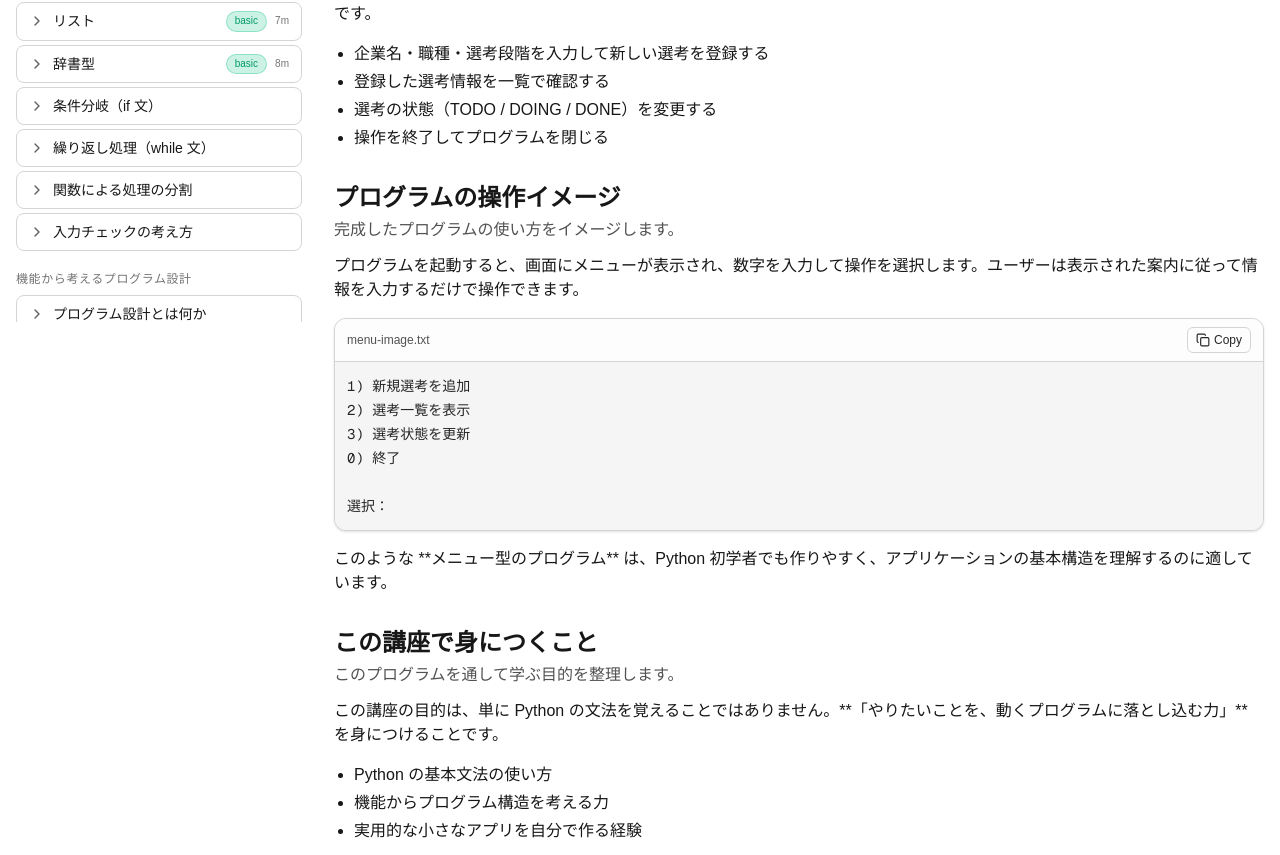
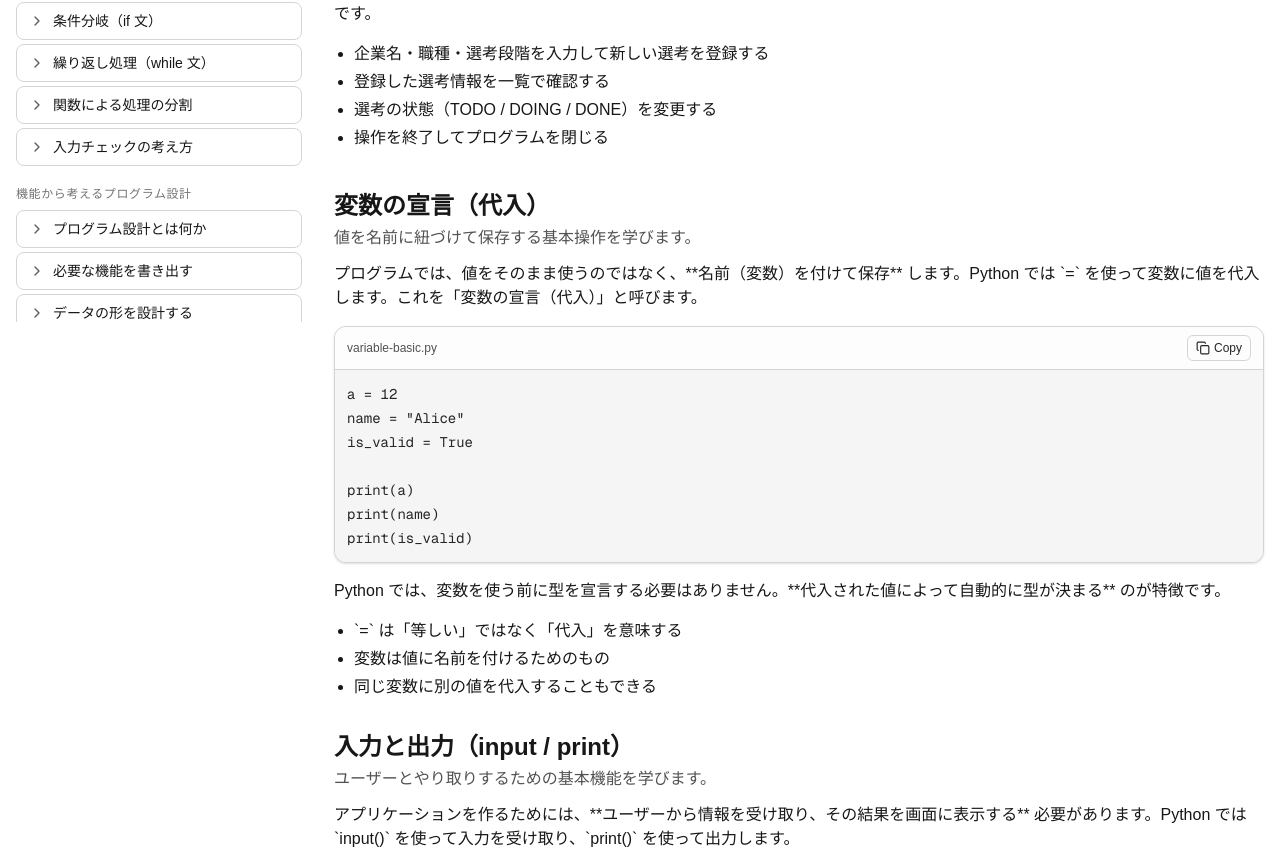
Before and after one commit to YoshihiroChen/IT-Study-Program, a Next.js app in the folder frontend/: page /paths/others/python-project in a window 1280 px wide. Shown: the part 485-1340 px from the top of the page. Built offline with nearby package versions, Linux system fonts and the light colour scheme.

Commit message:
new edition

```diff
--- a/frontend/src/app/paths/others/python-project/page.tsx
+++ b/frontend/src/app/paths/others/python-project/page.tsx
@@ -88,46 +88,6 @@ const CURRICULUM: Chapter[] = [
           }
         ]
       },
-      {
-        "id": "how-to-use-program",
-        "title": "プログラムの操作イメージ",
-        "summary": "完成したプログラムの使い方をイメージします。",
-        "content": [
-          {
-            "type": "p",
-            "text": "プログラムを起動すると、画面にメニューが表示され、数字を入力して操作を選択します。ユーザーは表示された案内に従って情報を入力するだけで操作できます。"
-          },
-          {
-            "type": "code",
-            "filename": "menu-image.txt",
-            "lang": "text",
-            "code": "1) 新規選考を追加\n2) 選考一覧を表示\n3) 選考状態を更新\n0) 終了\n\n選択："
-          },
-          {
-            "type": "p",
-            "text": "このような **メニュー型のプログラム** は、Python 初学者でも作りやすく、アプリケーションの基本構造を理解するのに適しています。"
-          }
-        ]
-      },
-      {
-        "id": "learning-goal",
-        "title": "この講座で身につくこと",
-        "summary": "このプログラムを通して学ぶ目的を整理します。",
-        "content": [
-          {
-            "type": "p",
-            "text": "この講座の目的は、単に Python の文法を覚えることではありません。**「やりたいことを、動くプログラムに落とし込む力」** を身につけることです。"
-          },
-          {
-            "type": "ul",
-            "items": [
-              "Python の基本文法の使い方",
-              "機能からプログラム構造を考える力",
-              "実用的な小さなアプリを自分で作る経験"
-            ]
-          }
-        ]
-      }
     ]
   },
   {
@@ -230,8 +190,6 @@ print(type(is_active))  # <class 'bool'>`
             "text": "Python ではすべてがオブジェクトとして扱われますが、これらのプリミティブ型は最も基本的なデータ構造として、複雑な型の基盤になります。"
           }
         ],
-        "level": "basic",
-        "estMin": 7
       },
       {
         "id": "list",
@@ -269,8 +227,6 @@ print(fruits)  # ['apple', 'mango', 'grape']`
             ]
           }
         ],
-        "level": "basic",
-        "estMin": 7
       },
       {
         "id": "dict",
@@ -312,8 +268,6 @@ for key, value in person.items():
             ]
           }
         ],
-        "level": "basic",
-        "estMin": 8
       },
       {
         "id": "if-conditional",
```
